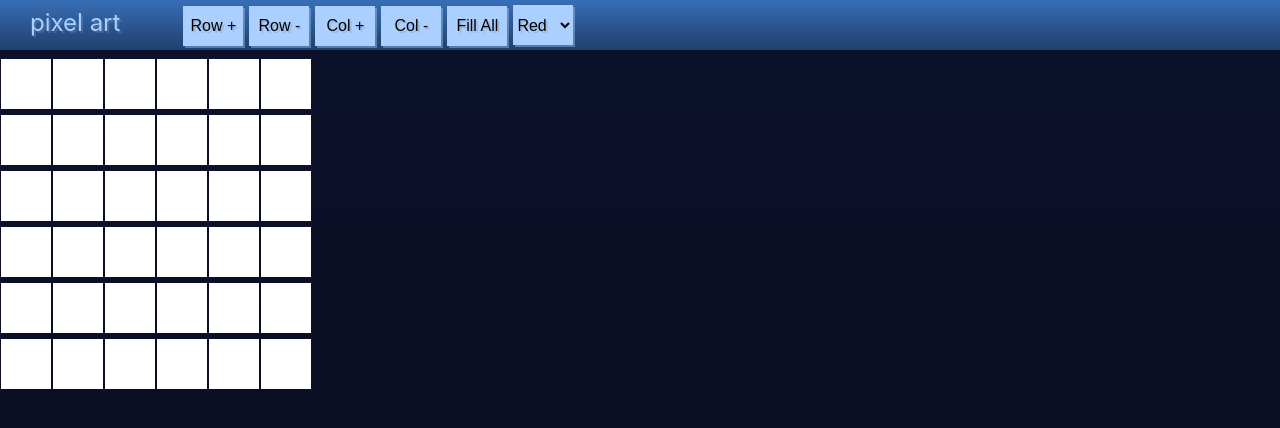
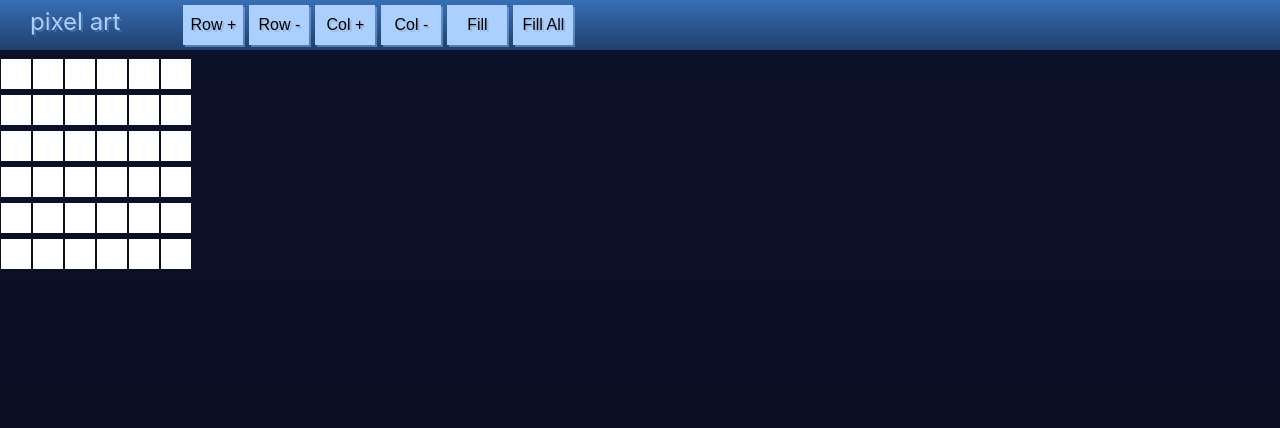
Before and after one commit to mehrabha/react-pixelart, a React (Create React App) app: page / in a window 1280 px wide. Shown: the top 428 px of the page. Built offline with nearby package versions, Linux system fonts and the light colour scheme.

Commit message:
Fill and Fill-all implementations

```diff
--- a/src/App.js
+++ b/src/App.js
@@ -8,14 +8,16 @@ class App extends React.Component {
         super();
         this.state = {
             rows: [],
-            currentColor: "red",
+            defaultColor: "white",
+            currentColor: "red"
         }
 
         this.addRow = this.addRow.bind(this);
         this.removeRow = this.removeRow.bind(this);
         this.addCol = this.addCol.bind(this);
         this.removeCol = this.removeCol.bind(this);
-        this.selectColor = this.selectColor.bind(this);
+        this.fillAll = this.fillAll.bind(this);
+        this.fill = this.fill.bind(this);
     }
 
     componentDidMount() {
@@ -23,7 +25,7 @@ class App extends React.Component {
         for (let i = 0; i < 6; i++) {
             let newRow = []
             for (let j = 0; j < 6; j++) {
-                newRow.push(j);
+                newRow.push(this.state.defaultColor);
             }
             newRows.push(newRow);
         }
@@ -35,12 +37,11 @@ class App extends React.Component {
         let newRow = [];
         if (newRows.length === 0){
             for (let i = 0; i < 6; i++){
-                newRow.push(i);
+                newRow.push("grey");
             }
-        }
-        else{
+        } else{
             for (let i = 0; i < newRows[0].length; i++) {
-                newRow.push(i);
+                newRow.push("grey");
             }
         }
         newRows.push(newRow);
@@ -58,7 +59,7 @@ class App extends React.Component {
         let newRows = this.state.rows;
 
         for (let i = 0; i < newRows.length; i++) {
-            newRows[i].push(i);
+            newRows[i].push(this.state.defaultColor);
         }
         this.setState({rows: newRows});
     }
@@ -72,12 +73,35 @@ class App extends React.Component {
         this.setState({rows: newRows});
     }
 
-    selectColor(event) {
-        this.setState({
-            currentColor: event.target.value
-        })
+    fill() {
+        let oldRows = this.state.rows;
+        let newRows = [];
+        for (let i = 0; i < oldRows.length; i++) {
+            let newRow = []
+            for (let j = 0; j < oldRows[i].length; j++) {
+                if (oldRows[i][j] == this.state.defaultColor) {
+                    newRow.push(this.state.currentColor);
+                } else {
+                    newRow.push(oldRows[i][j]);
+                }
+            }
+            newRows.push(newRow);
+        }
+        this.setState({rows: newRows});
     }
 
+    fillAll() {
+        let oldRows = this.state.rows;
+        let newRows = [];
+        for (let i = 0; i < oldRows.length; i++) {
+            let newRow = []
+            for (let j = 0; j < oldRows[i].length; j++) {
+                newRow.push(this.state.currentColor);
+            }
+            newRows.push(newRow);
+        }
+        this.setState({rows: newRows});
+    }
 
     render() {
         return(
@@ -87,9 +111,10 @@ class App extends React.Component {
                 removeRow={this.removeRow}
                 addCol={this.addCol}
                 removeCol={this.removeCol}
-                selectColor={this.selectColor}
+                fill={this.fill}
+                fillAll={this.fillAll}
               />
-               <Canvas rows={this.state.rows} color={this.state.currentColor} />
+              <Canvas rows={this.state.rows}/>
             </div>
         );
     }
--- a/src/Canvas.js
+++ b/src/Canvas.js
@@ -2,18 +2,11 @@ import React from "react"
 import Row from "./Row.js"
 
 class Canvas extends React.Component {
-
-    constructor(props){
-        super(props)
-        this.state = {
-            color: this.props.color
-        }
-    }
     render() {
         return (
             <div className="canvas-container">
               {this.props.rows.map(row => (
-                    <Row cols={row} color={this.props.color} />
+                  <Row cols={row}/>
               ))}
             </div>
         );
--- /dev/null
+++ b/src/Col.js
@@ -0,0 +1,11 @@
+import React from "react"
+
+class Col extends React.Component {
+    render() {
+        return(
+            <div className="canvas-col" style={{background: this.props.color}}/>
+        );
+    }
+}
+
+export default Col;
--- a/src/Nav.js
+++ b/src/Nav.js
@@ -9,13 +9,8 @@ class Nav extends React.Component {
             <button className="nav-element btn" onClick={this.props.removeRow}>Row -</button>
             <button className="nav-element btn" onClick={this.props.addCol}>Col +</button>
             <button className="nav-element btn" onClick={this.props.removeCol}>Col -</button>
+            <button className="nav-element btn" onClick={this.props.fill}>Fill</button>
             <button className="nav-element btn" onClick={this.props.fillAll}>Fill All</button>
-                <select className="nav-element btn" defaultValue="red" onChange = {this.props.selectColor}>
-                    <option value="red">Red</option>
-                    <option value="green">Green</option>
-                    <option value="blue">Blue</option>
-                    <option value="white">White</option>
-                </select>
           </div>
         );
     }
--- a/src/Row.js
+++ b/src/Row.js
@@ -1,18 +1,13 @@
 import React from "react"
-import Cell from "./Cell.js"
+import Col from "./Col.js"
 
 class Row extends React.Component {
-    constructor (props){
-        super(props);
-        this.state = {
-            color: this.props.color
-        }
-    }
     render() {
         return(
           <div className="canvas-row">
-            {this.props.cols.map( col => (
-                <Cell color={"white"} newColor={this.props.color} /> ))}
+            {this.props.cols.map(color => (
+                <Col color={color}/>
+            ))}
           </div>
         );
     }
```
